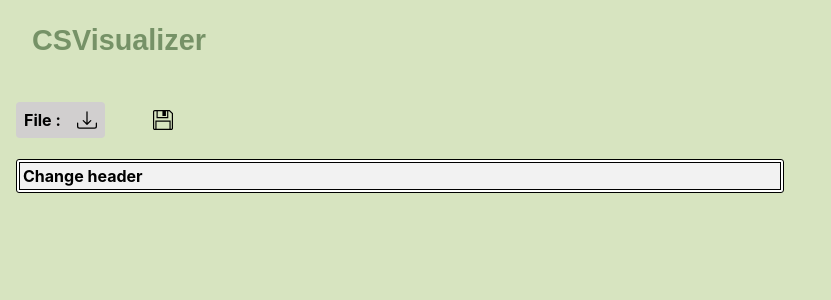
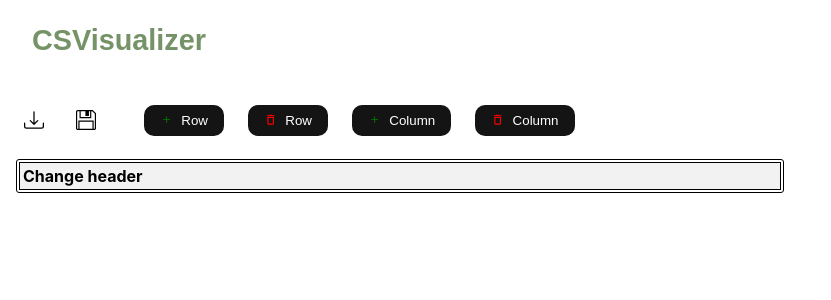
Before and after one commit to anwar-2000/CsVisualizer, a React (Create React App) app: page /visualize in a window 1280 px wide. Shown: the top 300 px of the page, without its empty margins (0-831 px from the left). Built offline with nearby package versions, Linux system fonts and the light colour scheme.

Commit message:
New : save/download edited csv file + Bug fixed

```diff
--- a/src/components/Table.jsx
+++ b/src/components/Table.jsx
@@ -7,32 +7,35 @@ const Table = () => {
   const [selectedText,setSelectedText] = useState({
     indexRow : null,
     indexItem : null,
+    titleIndex : null,
     content : "",
+    col : null,
+    row : null,
   })
   const ItemContent = useRef(null)
   const handleDoubleClickTitle = (index) => {
     //console.log(index, file.headers[index]);
-    setSelectedText({indexRow : null , indexItem : index , content : file.headers[index]})
+    setSelectedText({indexRow : null , titleIndex : index , indexItem : null, content : file.headers[index]})
   };
   const handleDoubleClickRow = (index) => {
    // console.log(index, file.rows[index]);
   };
   const handleDoubleClickItem = (indexRow, indexItem) => {
-   // console.log(indexRow, indexItem, file.rows[indexRow]);
+   //console.log(indexRow, indexItem, file.rows[indexRow]);
     //when indexItem is null
-    if(!indexItem){
+    if(indexItem === null){
       setSelectedText({indexRow : indexRow , indexItem : null , content : file.rows[indexRow]})
       return;
     }
     //console.log(indexRow, indexItem, file.rows[indexRow][indexItem]);
     setSelectedText({indexRow : indexRow , indexItem : indexItem , content : file.rows[indexRow][indexItem] })
   };
-  const handleTitleItemTextChange = (state) => {
+  const handleTitleItemTextChange = () => {
     const newValue = ItemContent.current.value;
     if(selectedText.content !== newValue){
-     file.headers[selectedText.indexItem] = newValue
+     file.headers[selectedText.titleIndex] = newValue
     }
-    setSelectedText({indexItem : null , indexRow : null , content : ""})
+    setSelectedText({indexItem : null , indexRow : null , titleIndex : null , content : ""})
   }
   const handleRowItemTextChange = (state) => {
     const newValue = ItemContent.current.value;
@@ -50,10 +53,10 @@ const Table = () => {
         <tr>
           {file.headers.length > 1
             ? file.headers.map((value, i) => (
-                <th key={i} onDoubleClick={() => handleDoubleClickTitle(i)}>
+                <th key={i} onDoubleClick={() => handleDoubleClickTitle(i)} onClick={()=>setSelectedText((prev)=>({...prev,col : i}))}>
                   {
-                ( selectedText.indexItem === i) ?
-                      <input ref={ItemContent} onBlur={handleTitleItemTextChange} type="text" name="content" defaultValue={selectedText.content} />
+                ( selectedText.titleIndex === i) ?
+                      <input ref={ItemContent} onBlur={handleTitleItemTextChange} style={{outline : "none" , border : "none" , padding : "0.6rem"}} type="text" name="content" defaultValue={selectedText.content} />
                  :
                   value
                 }
@@ -61,8 +64,8 @@ const Table = () => {
               ))
             : <th onDoubleClick={() => handleDoubleClickTitle(0)}>
                     {
-                (selectedText.indexItem === 0) ?
-                      <input ref={ItemContent} onBlur={handleTitleItemTextChange} type="text" name="content" defaultValue={selectedText.content} />
+                (selectedText.titleIndex === 0) ?
+                      <input ref={ItemContent} onBlur={handleTitleItemTextChange} style={{outline : "none" , border : "none" , padding : "0.6rem"}} type="text" name="content" defaultValue={selectedText.content} />
                  :
                   "Change header"
                 }
@@ -73,13 +76,13 @@ const Table = () => {
       </thead>
       <tbody>
       {file.rows.map((item, j) => (
-        <tr key={j} onDoubleClick={() => handleDoubleClickRow(j)}>
+        <tr key={j} onDoubleClick={() => handleDoubleClickRow(j)} onClick={()=>setSelectedText((prev)=>({...prev,row : j}))}>
           {item.length > 1 ? (
             item.map((value, i) => (
               <td key={i} onDoubleClick={() => handleDoubleClickItem(j, i)}>
                 {
                 (selectedText.indexRow === j && selectedText.indexItem === i) ?
-                      <input ref={ItemContent} onBlur={()=>handleRowItemTextChange("duplex")} type="text" name="content" defaultValue={selectedText.content} />
+                      <input ref={ItemContent} onBlur={()=>handleRowItemTextChange("duplex")} style={{outline : "none" , border : "none" , padding : "0.6rem"}} type="text" name="content" defaultValue={selectedText.content} />
                  :
                   value
                 }
@@ -89,7 +92,7 @@ const Table = () => {
             <td key={j} onDoubleClick={() => handleDoubleClickItem(j,null)}>
               {
                 (selectedText.indexRow === j) ?
-                      <input ref={ItemContent} onBlur={()=>handleRowItemTextChange("only one index")} type="text" name="content" defaultValue={selectedText.content} />
+                      <input ref={ItemContent} onBlur={()=>handleRowItemTextChange("only one index")} style={{outline : "none" , border : "none" , padding : "0.6rem"}} type="text" name="content" defaultValue={selectedText.content} />
                  :
                   item
                 }
--- /dev/null
+++ b/src/components/VisualizeHeader.jsx
@@ -0,0 +1,42 @@
+import {useContext, useRef } from 'react';
+import FileContext from "../store/FileContext.js"
+import classes from "../styles/visualizeHeader.module.css"
+import { BsDownload } from "react-icons/bs";
+import { TfiSave } from "react-icons/tfi";
+import Papa from "papaparse"
+import { IoIosAdd } from "react-icons/io";
+import { MdOutlineDeleteOutline } from "react-icons/md";
+
+
+function VisualizeHeader() {
+  const downloadLink = useRef()
+  const {file} = useContext(FileContext)
+
+  const handleSaveNewFile = () => {
+      //console.log(file)
+      const newFileContent = [file.headers,...file.rows]
+      const newCsvFile = Papa.unparse(newFileContent)
+
+      //creating a blob with the csv file
+      const blob = new Blob([newCsvFile], { type: 'text/csv' });
+
+      // creating an temporary url from that blob
+      const fileURL = URL.createObjectURL(blob)
+
+      //setting the href attr and triggering a click event on the link
+      downloadLink.current.href=fileURL;
+      downloadLink.current.download = `${file.name}_edit_.csv`;
+      downloadLink.current.click()
+    }
+  return <div className={classes.VisualizeHeader}>
+  <h4 className={classes.title}>{file.name}  <BsDownload size={20} style={{cursor : "pointer"}}/> </h4>
+  <TfiSave size={20} color="black" style={{cursor : "pointer"}} onClick={handleSaveNewFile}/>
+  <a href="" ref={downloadLink} className={{display:"hidden"}}/>
+  <button><IoIosAdd color='green' /> Row</button>
+  <button><MdOutlineDeleteOutline color='red' /> Row</button>
+  <button><IoIosAdd color='green'/> Column</button>
+  <button><MdOutlineDeleteOutline color='red'/> Column</button>
+</div>
+}
+
+export default VisualizeHeader
--- a/src/index.css
+++ b/src/index.css
@@ -5,5 +5,5 @@ body {
     sans-serif;
   -webkit-font-smoothing: antialiased;
   -moz-osx-font-smoothing: grayscale;
-  background : #D7E4C0;
+  background : #ffffff;
 }
--- a/src/pages/Visualize.jsx
+++ b/src/pages/Visualize.jsx
@@ -1,18 +1,18 @@
-import {useContext } from 'react';
+import {useContext, useRef } from 'react';
 import FileContext from "../store/FileContext.js"
 import Table from "../components/Table"
 import classes from "../styles/visualize.module.css"
 import { BsDownload } from "react-icons/bs";
 import { TfiSave } from "react-icons/tfi";
+import Papa from "papaparse"
+import { IoIosAdd } from "react-icons/io";
+import { MdOutlineDeleteOutline } from "react-icons/md";
+import VisualizeHeader from '../components/VisualizeHeader.jsx';
 
 
 function Visualize() {
-  const {file} = useContext(FileContext)
   return <>
-  <div className={classes.VisualizeHeader}>
-    <h4 className={classes.title}>File : {file.name}  <BsDownload size={20} style={{cursor : "pointer"}}/> </h4>
-    <TfiSave size={20} color="black" style={{cursor : "pointer"}} />
-  </div>
+    <VisualizeHeader />
     <div className={classes.visualize_table}>
        <Table />
     </div>
--- a/src/styles/visualize.module.css
+++ b/src/styles/visualize.module.css
@@ -5,20 +5,3 @@
     justify-content: flex-start;
     overflow: scroll;
    }
-.VisualizeHeader{
-    display: flex;
-    align-items: center;
-    justify-content: flex-start;
-    gap: 3rem;
-}
-.title{
-    background-color: rgb(209, 207, 207);
-    border-radius: 4px;
-    width: fit-content;
-    margin-left: 1rem;
-    padding : 0.5rem;
-    display: flex;
-    align-items: center;
-    justify-content: center;
-    gap: 1rem;
-}
--- /dev/null
+++ b/src/styles/visualizeHeader.module.css
@@ -0,0 +1,33 @@
+.VisualizeHeader{
+    display: flex;
+    align-items: center;
+    justify-content: flex-start;
+    gap: 1.5rem;
+}
+.VisualizeHeader button {
+    background : rgb(20, 20, 20);
+    color: white;
+    display: flex;
+    align-items: center;
+    border : none;
+    justify-content: center;
+    gap: 0.5rem;
+    padding: 0.5rem 1rem;
+    border-radius: 10px;
+    cursor: pointer;
+}
+.VisualizeHeader button:hover {
+    background-color: rgb(74, 190, 119);
+    color : white;
+}
+.title{
+    background-color: rgb(255, 255, 255);
+    border-radius: 4px;
+    width: fit-content;
+    margin-left: 1rem;
+    padding : 0.5rem;
+    display: flex;
+    align-items: center;
+    justify-content: center;
+    gap: 1rem;
+}
```
